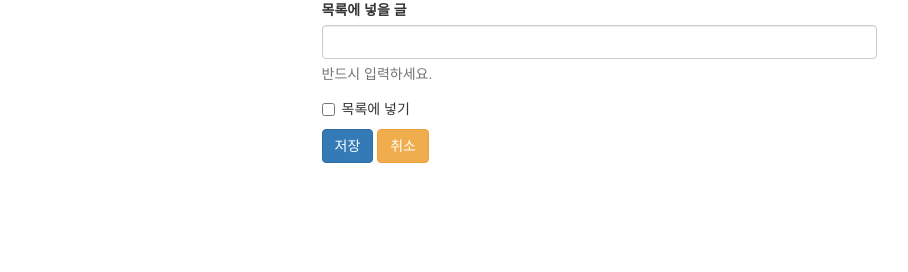
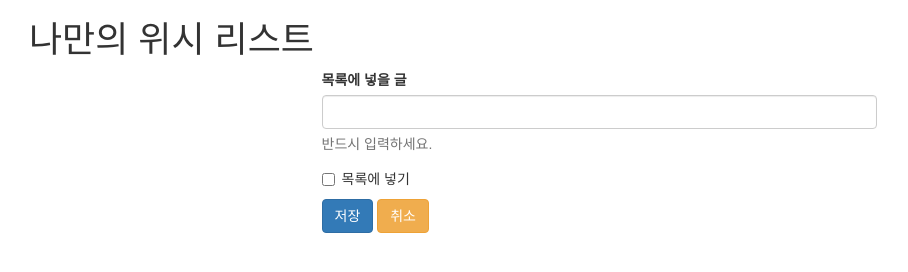
Before and after one commit to ldsysson/myfolder, a plain HTML site: page list.html in a window 1280 px wide. Shown: the whole page, without its empty margins (41-949 px from the left). Drawn offline with Linux system fonts and the light colour scheme.

Commit message:
h1 added

```diff
--- a/list.html
+++ b/list.html
@@ -8,6 +8,7 @@
 </head>
 <body>
 	<div class="container">
+		<h1>나만의 위시 리스트</h1>
 		<div class="row">
 			<div class="col-sm-6 col-sm-offset-3">
 				<form action="">
@@ -36,6 +37,7 @@
 	<script src="js/jquery-3.3.1.js"></script>
 	<script src="js/bootstrap.js"></script>
 	<script>
+
 		$("#closeBtn").click(function(){
 			console.log('닫기 버튼이 눌림')
 			$(this).parent().remove();
```
